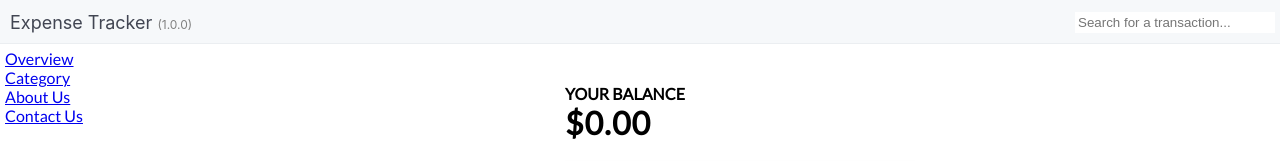
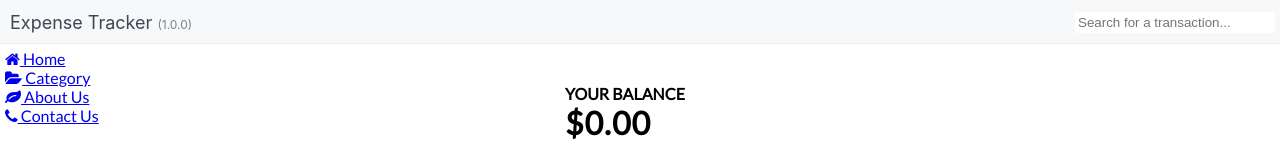
Before and after one commit to SiaExplains/keepcent, a React (Create React App) app: page / in a window 1280 px wide. Shown: the top 161 px of the page. Built offline with nearby package versions, Linux system fonts and the light colour scheme.

Commit message:
ET-1014 Introduce FontAwesome to app

```diff
--- a/public/index.html
+++ b/public/index.html
@@ -22,6 +22,10 @@
       Learn how to configure a non-root public URL by running `npm run build`.
     -->
     <title>Expense Tracker</title>
+    <link
+      rel="stylesheet"
+      href="https://cdnjs.cloudflare.com/ajax/libs/font-awesome/4.7.0/css/font-awesome.min.css"
+    />
   </head>
   <body>
     <noscript>You need to enable JavaScript to run this app.</noscript>
--- a/src/components/Layout/Sidebar.tsx
+++ b/src/components/Layout/Sidebar.tsx
@@ -5,16 +5,24 @@ const Sidebar = () => {
     <div className="et-sidebar">
       <ul>
         <li>
-          <Link to="/">Overview</Link>
+          <Link to="/">
+            <i className="fa fa-home" /> Home
+          </Link>
         </li>
         <li>
-          <Link to="/category">Category</Link>
+          <Link to="/category">
+            <i className="fa fa-folder-open" /> Category
+          </Link>
         </li>
         <li>
-          <Link to="/about">About Us</Link>
+          <Link to="/about">
+            <i className="fa fa-leaf" /> About Us
+          </Link>
         </li>
         <li>
-          <Link to="/contact">Contact Us</Link>
+          <Link to="/contact">
+            <i className="fa fa-phone" /> Contact Us
+          </Link>
         </li>
       </ul>
     </div>
```
